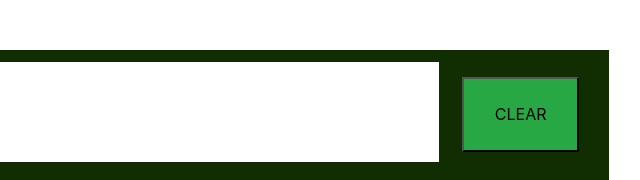
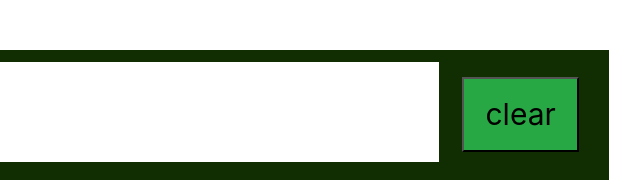
Before and after one commit to youssefsiam38/CalculatoByMouseClickOnly, a plain HTML site: page index.html in a window 1280 px wide. Shown: the top 180 px of the page, 381-1021 px from the left. Drawn offline with nearby package versions, Linux system fonts and the light colour scheme.

Commit message:
change clear to lowercase text

```diff
--- a/index.html
+++ b/index.html
@@ -15,7 +15,7 @@
                 <p class="firstArea col-11"></p>
                 <p class="secondArea col-11"></p>
             </div>
-            <button class="col-2 bg-success clear">CLEAR</button>
+            <button class="col-2 bg-success clear">clear</button>
         </div>
         <div class="row part2">
             <div class="col-8 row align-items-center justify-content-center numbers">
--- a/style.css
+++ b/style.css
@@ -25,6 +25,7 @@
 }
 .clear {
     height: 75px;
+    font-size: 30px;
 }
 .part2 {
     margin: 5px 0;
```
